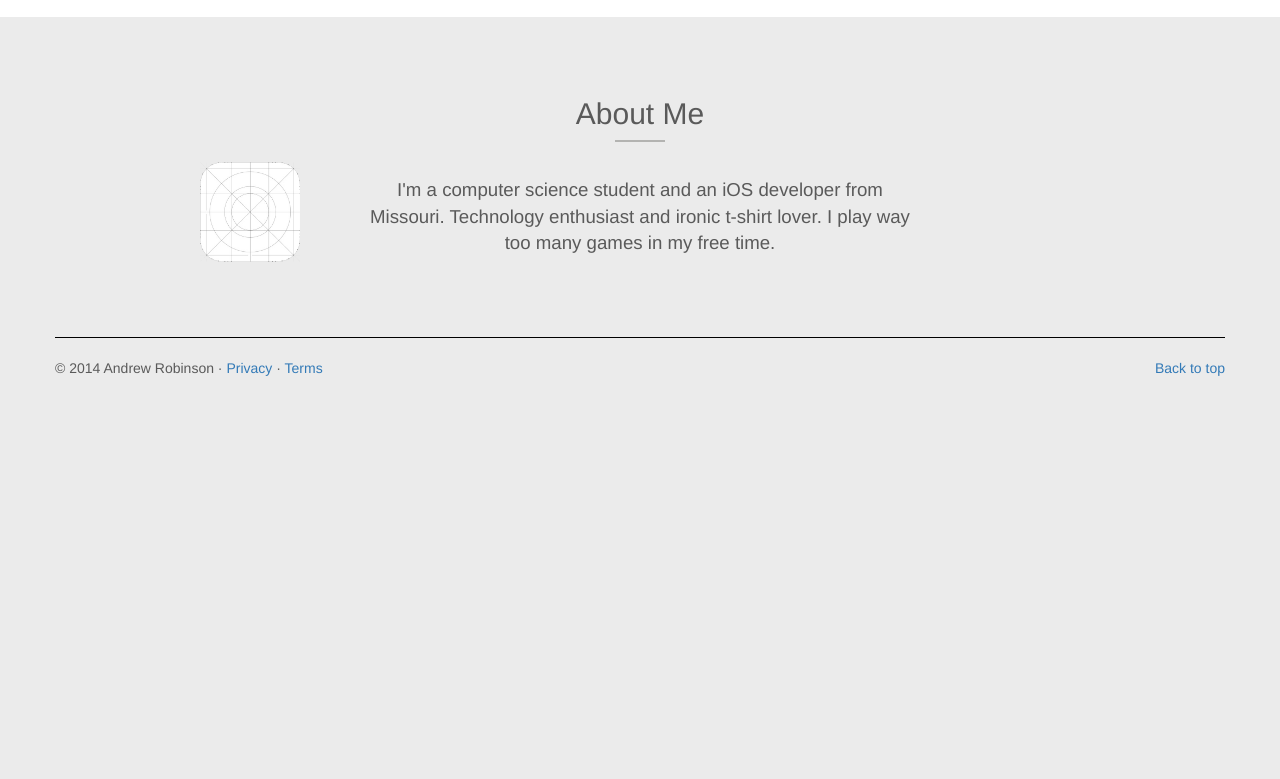
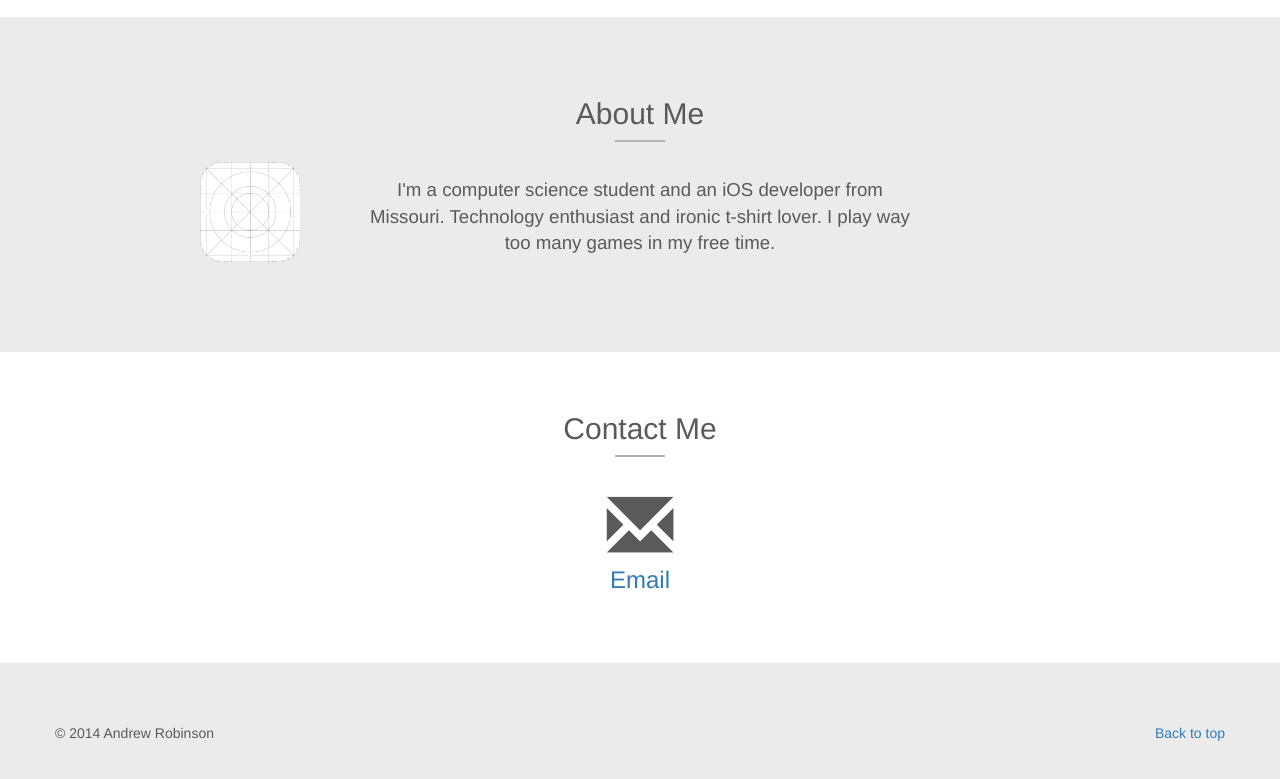
Before and after one commit to SirArkimedes/sirarkimedes.github.io, a plain HTML site: page dist/something.html in a window 1280 px wide. Shown: the part 808-1587 px from the top of the page. Before the commit the page ends 1236 px from the top, so only its background shows below. Drawn offline with nearby package versions, Linux system fonts and the light colour scheme.

Commit message:
Add Contact Me

```diff
--- a/dist/carousel.css
+++ b/dist/carousel.css
@@ -161,12 +161,36 @@ body {
 
 .col-lg-6 > p {
   font-size: 14pt;
-  margin-bottom: 60px;
+  margin-bottom: 95px;
 }
 
 img {
   height: 100px;
   width: 100px;
+}
+
+
+/* CONTACT ME
+-------------------------------------------------- */
+
+.contact-section {
+  margin-bottom: 60px;
+}
+
+.contact-section > h2 {
+  margin-top: 60px;
+}
+
+.contact-section > .row > .container > .glyphicon {
+  font-size: 30pt;
+}
+
+.contact-section > .container > .glyphicon {
+  font-size: 50pt;
+}
+
+.contact-section > .container > h3 {
+  margin-top: 5px;
 }
 
 
--- a/dist/something.html
+++ b/dist/something.html
@@ -89,7 +89,7 @@
           </div>
         </div>
         <div class="item">
-          <img src="assests/test3.jpg" alt="Third slide">
+          <img src="assests/MinecraftLogo.png" alt="Third slide">
           <div class="container">
             <div class="carousel-caption">
               <h1>One more for good measure.</h1>
@@ -122,10 +122,24 @@
         </div>
     </section>
 
-	<hr class="featurette-divider">
-	<footer>
+	<section id="contact" class="container content-section text-center" style="background:#FFF; width:100%;">
+		<div class="contact-section">
+			<h2>Contact Me</h2>
+			<div class="divider-grey"></div>
+				<div class="container">
+					<span class="glyphicon glyphicon-envelope" aria-hidden="true"></span>
+					<h3>
+					<a href="mailto:sirarkimedes@gmail.com">
+					Email
+					</h>
+				</div>
+		</div>
+	</section>
+
+<!-- 	<hr class="featurette-divider"> -->
+	<footer style="margin-top:60px;">
 		<p class="pull-right"><a href="#">Back to top</a></p>
-		<p>© 2014 Andrew Robinson · <a href="#">Privacy</a> · <a href="#">Terms</a></p>
+		<p>© 2014 Andrew Robinson
 	</footer>
 
     <!-- <h1>Hello, world!</h1> -->
```
